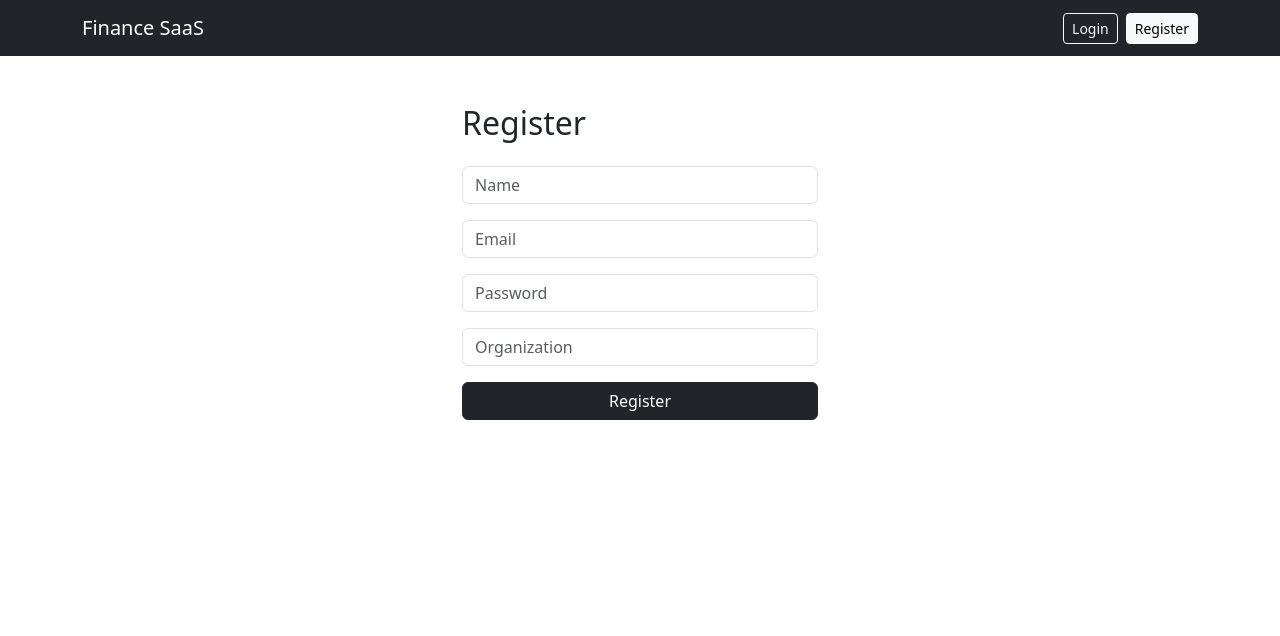
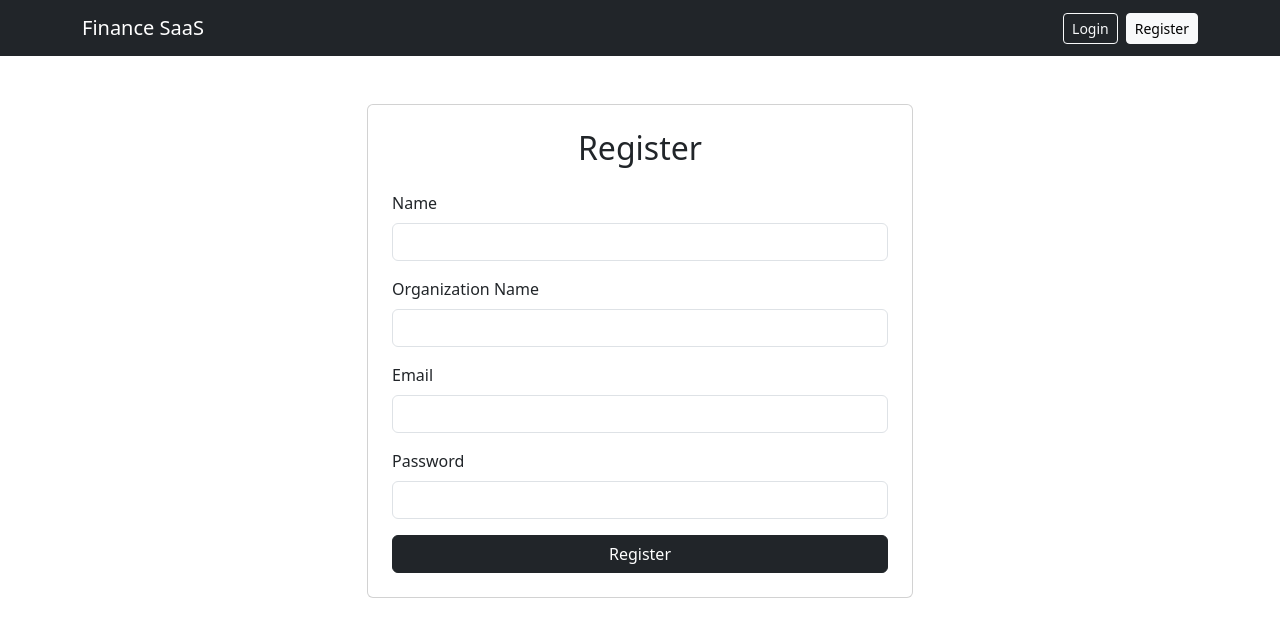
Before and after one commit to guhan0000/finance-saas, a Next.js app in the folder frontend/: page /register in a window 1280 px wide. Shown: the top 636 px of the page. Built offline with nearby package versions, Linux system fonts and the light colour scheme.

Commit message:
error handling

```diff
--- a/frontend/app/register/page.js
+++ b/frontend/app/register/page.js
@@ -5,56 +5,113 @@ import { useForm } from "react-hook-form";
 import { useRegister } from "@/hooks/auth/useAuth";
 
 export default function RegisterPage() {
-  const { register, handleSubmit } = useForm();
+  const {
+    register,
+    handleSubmit,
+    formState: { errors },
+  } = useForm();
 
-  const mutation = useRegister();
-
-  const onSubmit = (data) => {
-    mutation.mutate(data);
-  };
+  const registerMutation = useRegister();
 
   return (
     <div className="container mt-5">
       <div className="row justify-content-center">
-        <div className="col-md-4">
-          <h2 className="mb-4">Register</h2>
+        <div className="col-md-6">
+          <div className="card p-4">
+            <h2 className="mb-4 text-center">Register</h2>
 
-          <form onSubmit={handleSubmit(onSubmit)}>
+            <form
+              onSubmit={handleSubmit((data) => registerMutation.mutate(data))}
+            >
+              {/* NAME */}
+
               <div className="mb-3">
+                <label className="form-label">Name</label>
+
                 <input
-                {...register("name")}
-                placeholder="Name"
                   className="form-control"
+                  {...register("name", {
+                    required: "Name is required",
+                  })}
                 />
+
+                {errors.name && (
+                  <small className="text-danger">{errors.name.message}</small>
+                )}
               </div>
 
+              {/* ORG */}
+
               <div className="mb-3">
+                <label className="form-label">Organization Name</label>
+
                 <input
-                {...register("email")}
-                placeholder="Email"
                   className="form-control"
+                  {...register("orgName", {
+                    required: "Organization name is required",
+                  })}
                 />
+
+                {errors.orgName && (
+                  <small className="text-danger">
+                    {errors.orgName.message}
+                  </small>
+                )}
               </div>
 
+              {/* EMAIL */}
+
               <div className="mb-3">
+                <label className="form-label">Email</label>
+
+                <input
+                  type="email"
+                  className="form-control"
+                  {...register("email", {
+                    required: "Email is required",
+                  })}
+                />
+
+                {errors.email && (
+                  <small className="text-danger">{errors.email.message}</small>
+                )}
+              </div>
+
+              {/* PASSWORD */}
+
+              <div className="mb-3">
+                <label className="form-label">Password</label>
+
                 <input
                   type="password"
-                {...register("password")}
-                placeholder="Password"
                   className="form-control"
+                  {...register("password", {
+                    required: "Password is required",
+
+                    minLength: {
+                      value: 6,
+
+                      message: "Password must be at least 6 characters",
+                    },
+                  })}
                 />
+
+                {errors.password && (
+                  <small className="text-danger">
+                    {errors.password.message}
+                  </small>
+                )}
               </div>
 
-            <div className="mb-3">
-              <input
-                {...register("orgName")}
-                placeholder="Organization"
-                className="form-control"
-              />
+              <button
+                type="submit"
+                className="btn btn-dark w-100"
+                disabled={registerMutation.isPending}
+              >
+                {registerMutation.isPending ? "Registering..." : "Register"}
+              </button>
+            </form>
           </div>
-
-            <button className="btn btn-dark w-100">Register</button>
-          </form>
         </div>
       </div>
     </div>
--- a/frontend/hooks/auth/useAuth.js
+++ b/frontend/hooks/auth/useAuth.js
@@ -3,6 +3,8 @@
 import { useRouter } from "next/navigation";
 
 import { useMutation } from "@tanstack/react-query";
+
+import toast from "react-hot-toast";
 
 import { registerUser, loginUser } from "@/services/auth/auth.service";
 
@@ -19,7 +21,13 @@ export const useRegister = () => {
 
       localStorage.setItem("user", JSON.stringify(data.user));
 
+      toast.success("Registration Successful");
+
       router.push("/dashboard");
+    },
+
+    onError: (error) => {
+      toast.error(error.response?.data?.message || "Registration failed");
     },
   });
 };
@@ -37,7 +45,13 @@ export const useLogin = () => {
 
       localStorage.setItem("user", JSON.stringify(data.user));
 
+      toast.success("Login Successful");
+
       router.push("/dashboard");
+    },
+
+    onError: (error) => {
+      toast.error(error.response?.data?.message || "Invalid credentials");
     },
   });
 };
```
Also changed, not shown: frontend/app/dashboard/page.js (+25 -0 lines), frontend/app/login/page.js (+43 -14 lines). Lines whose indentation alone changed are shown as unchanged.
